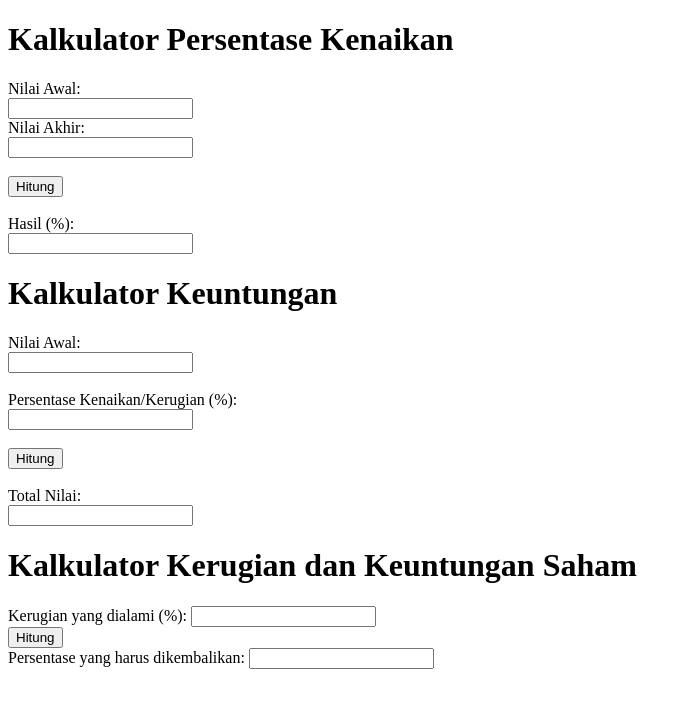
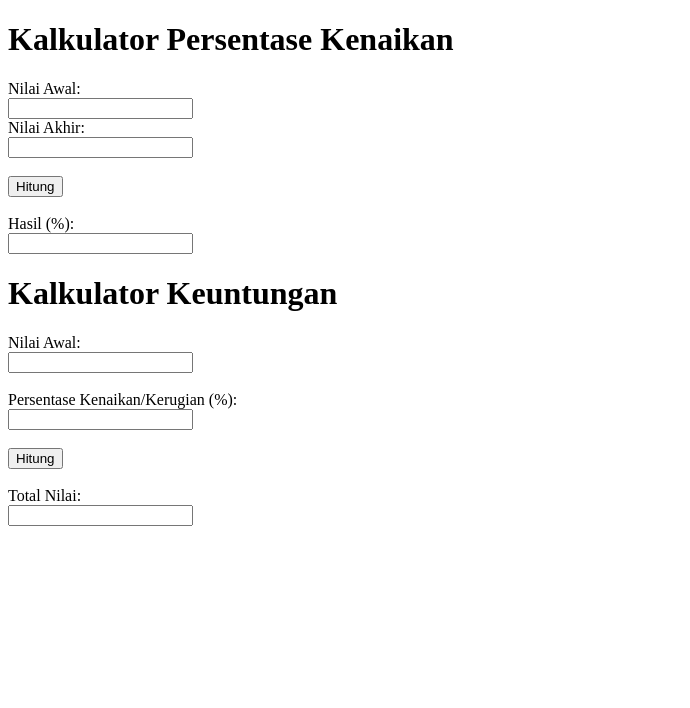
Before and after one commit to un-pstar7/kalkulator-persen, a plain HTML site: page index.html in a window 1280 px wide. Shown: the whole page, without its empty margins (0-690 px from the left). Drawn offline with Linux system fonts and the light colour scheme.

Commit message:
Update index.html

```diff
--- a/index.html
+++ b/index.html
@@ -56,22 +56,5 @@
         }
     </script>
 
-    <h1>Kalkulator Kerugian dan Keuntungan Saham</h1>
-    <form>
-        <label for="kerugian">Kerugian yang dialami (%):</label>
-        <input type="number" id="kerugian" step="0.01" required><br>
-        <button type="button" onclick="hitungPersentase()">Hitung</button>
-    </form>
-    <label for="hasil">Persentase yang harus dikembalikan:</label>
-    <input type="text" id="hasil" readonly>
-
-    <script>
-        function hitungPersentase() {
-            var kerugian = document.getElementById("kerugian").value;
-            var persentase = (kerugian / (100 - kerugian)) * 100;
-
-            document.getElementById("hasil").value = persentase.toFixed(2) + "%";
-        }
-    </script>
 </body>
 </html>
```
